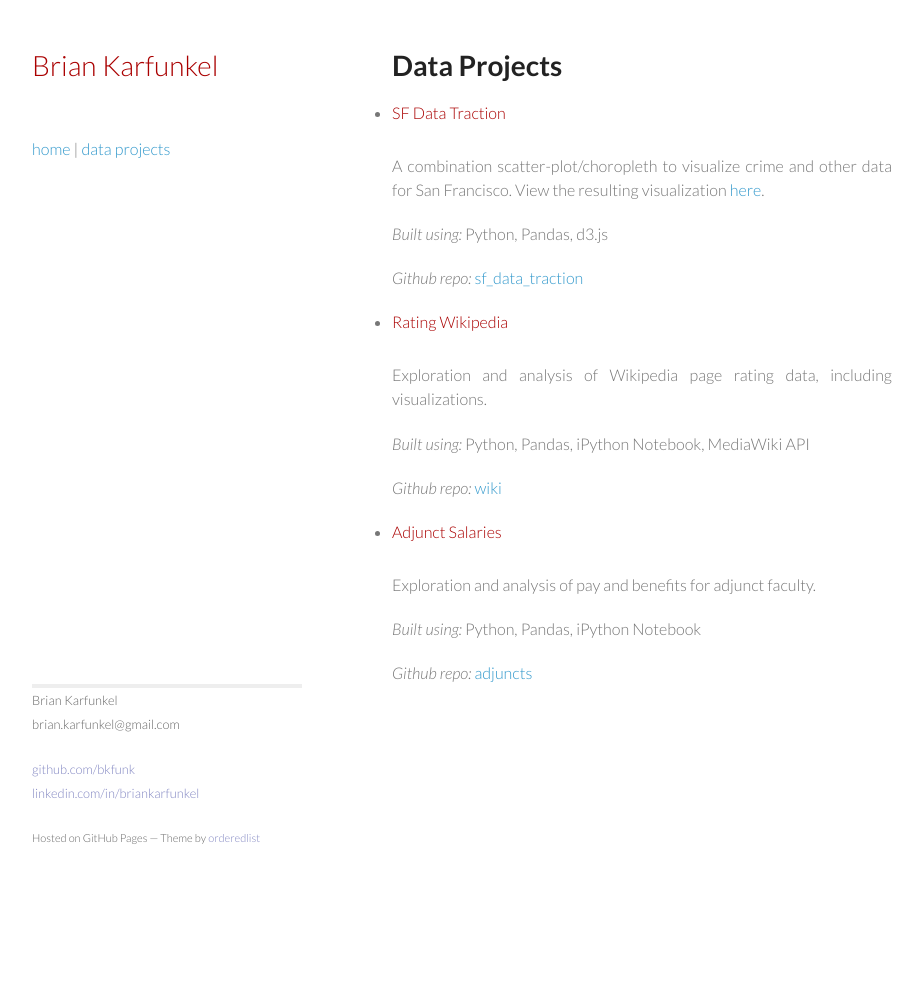
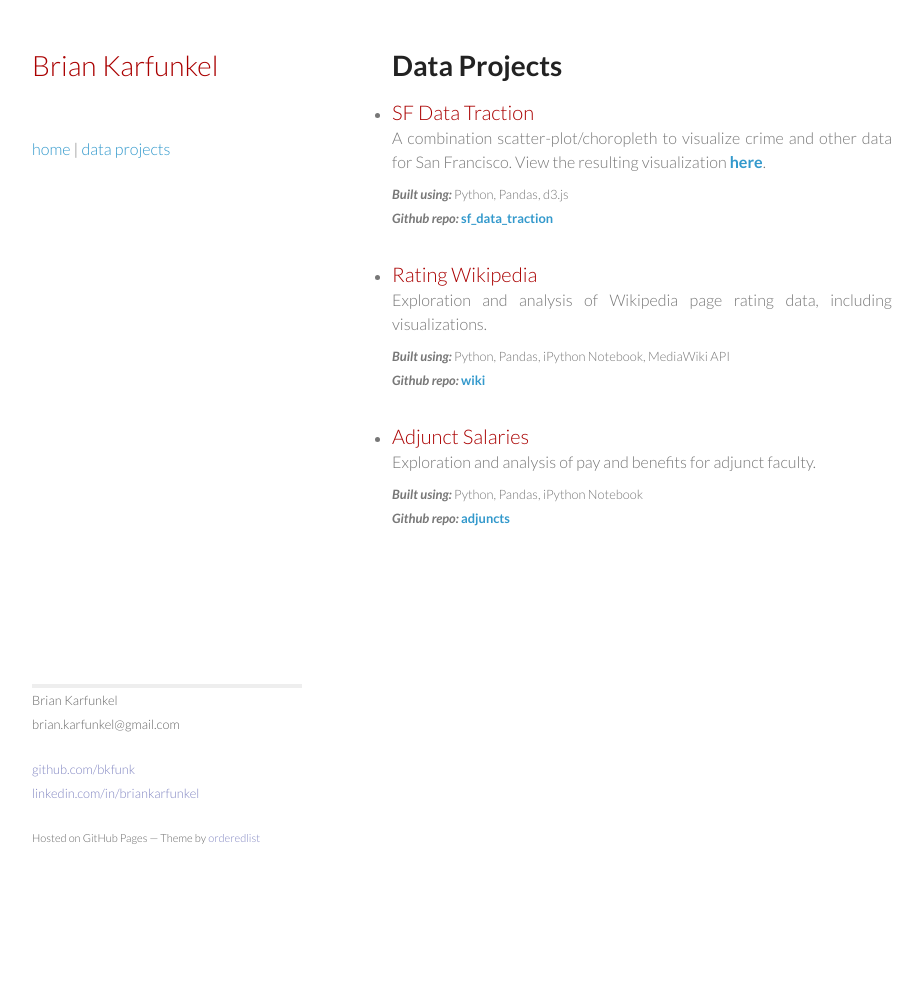
Before and after one commit to bkfunk/bkfunk.github.io, a Jekyll site: the page built from data_projects/index.html, in a window 1280 px wide. Shown: the whole page, without its empty margins (178-1101 px from the left). Built offline with Jekyll 4.4.1, drawn with Linux system fonts in a browser that asks for light colours; Markdown is read by kramdown in place of the engine named in the settings.

Commit message:
Updated css

```diff
--- a/css/main.css
+++ b/css/main.css
@@ -158,3 +158,37 @@ a:visited { color: #a0a; }
 .post pre.terminal code {
   background-color: #333;
 }
+
+
+
+/*****************************************************************************/
+/*
+/* Custom
+/*
+/*****************************************************************************/
+
+li.project-listing {
+  margin-bottom: 2em;
+}
+li.project-listing h2 {
+  font-size: 1.25em;
+  margin: 0;
+}
+li.project-listing h2 a {
+  font-weight: normal;
+}
+li.project-listing p {
+  font-size: .8em;
+  margin: 0px;
+}
+li.project-listing a {
+  font-weight: bold;
+}
+li.project-listing .description {
+  font-size: 1em;
+  margin-bottom: .5em;
+}
+
+li.project-listing em {
+  font-weight: bold;
+}
```
